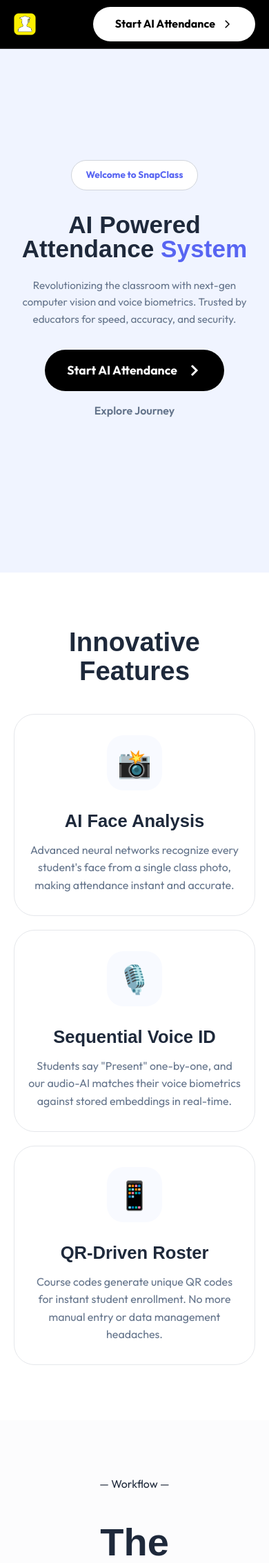
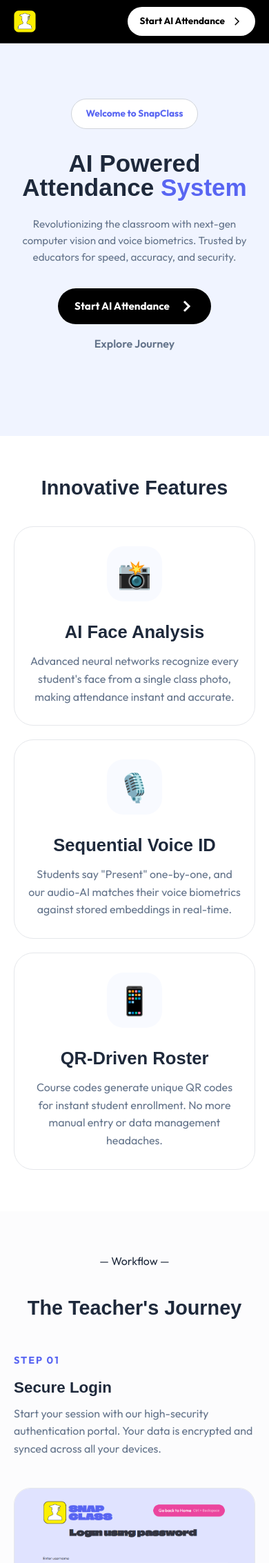
Before and after one commit to ritikasainii1234-cloud/snapclass-Landing_Page, a Flask app: page / in a window 390 px wide. Shown: the top 2266 px of the page at 69% size. Run offline with Flask 3, Linux system fonts and the light colour scheme; some web fonts are replaced.

Commit message:
initial changes

```diff
--- a/static/css/style.css
+++ b/static/css/style.css
@@ -18,24 +18,27 @@
     box-sizing: border-box;
 }
 
+html, body {
+    overflow-x: hidden;
+    max-width: 100%;
+}
+
 body {
     background-color: var(--bg-main);
     color: var(--text-dark);
     font-family: 'Outfit', sans-serif;
     line-height: 1.6;
-    overflow-x: hidden;
 }
 
-h1,
-h2,
-h3,
-h4 {
+h1, h2, h3, h4 {
     font-family: 'Climate Crisis', sans-serif;
     line-height: 1.1;
     word-wrap: break-word;
 }
 
-/* Navbar */
+/* =====================
+   NAVBAR
+   ===================== */
 .navbar {
     display: flex;
     justify-content: space-between;
@@ -100,7 +103,9 @@ h4 {
     background-color: #f0f0f0;
 }
 
-/* Hero Section */
+/* =====================
+   HERO
+   ===================== */
 .hero {
     min-height: 90vh;
     display: flex;
@@ -110,6 +115,7 @@ h4 {
     text-align: center;
     padding: 120px 40px;
     background-color: #f0f4ff;
+    position: relative;
 }
 
 .badge {
@@ -176,7 +182,7 @@ h4 {
     font-weight: 600;
 }
 
-/* Floating Cards Simplified */
+/* Floating Cards */
 .floating-card {
     position: absolute;
     width: 320px;
@@ -210,27 +216,9 @@ h4 {
     bottom: 15%;
 }
 
-
-/* Integrated Logos */
-.integrated {
-    margin-top: 40px;
-    text-align: center;
-}
-
-.integrated p {
-    font-size: 0.9rem;
-    color: var(--text-muted);
-    margin-bottom: 20px;
-}
-
-.logo-strip {
-    display: flex;
-    gap: 30px;
-    align-items: center;
-    justify-content: center;
-}
-
-/* Features Section */
+/* =====================
+   FEATURES
+   ===================== */
 .features {
     padding: 120px 80px;
     background-color: white;
@@ -281,7 +269,9 @@ h4 {
     line-height: 1.6;
 }
 
-/* Teacher Flow Section */
+/* =====================
+   TEACHER / STUDENT FLOW
+   ===================== */
 .teacher-flow {
     padding: 120px 80px;
 }
@@ -342,7 +332,9 @@ h4 {
     transform: scale(1.02);
 }
 
-/* Tech Stack */
+/* =====================
+   TECH STACK
+   ===================== */
 .tech-stack {
     padding: 80px 40px;
     background-color: #7c4dff;
@@ -392,6 +384,11 @@ h4 {
     align-items: center;
     justify-content: center;
     font-size: 1.8rem;
+    flex-shrink: 0;
+}
+
+.tech-info {
+    flex: 1;
 }
 
 .tech-card h4 {
@@ -419,7 +416,9 @@ h4 {
     margin-top: 10px;
 }
 
-/* Footer Section */
+/* =====================
+   PURPLE CTA SECTION
+   ===================== */
 .purple-section {
     background-color: var(--primary);
     color: white;
@@ -452,7 +451,9 @@ h4 {
     display: inline-block;
 }
 
-/* Main Footer */
+/* =====================
+   FOOTER
+   ===================== */
 .main-footer {
     padding: 100px 80px 40px;
     background-color: #000000;
@@ -517,8 +518,9 @@ h4 {
     font-weight: 500;
 }
 
-/* Mobile Responsiveness Improvements */
-
+/* =====================
+   RESPONSIVE — 1200px
+   ===================== */
 @media (max-width: 1200px) {
     .navbar {
         padding: 12px 40px;
@@ -533,20 +535,22 @@ h4 {
     }
 
     .features,
-    .teacher-flow,
+    .teacher-flow {
+        padding: 80px 40px;
+    }
+
     .tech-stack,
     .purple-section {
         padding: 80px 40px;
     }
 }
 
+/* =====================
+   RESPONSIVE — 1024px
+   ===================== */
 @media (max-width: 1024px) {
     .hero h1 {
         font-size: 3.5rem;
-    }
-
-    .tech-grid {
-        grid-template-columns: 1fr;
     }
 
     .flow-step {
@@ -559,7 +563,7 @@ h4 {
     }
 
     .tech-stack {
-        padding: 50px 20px;
+        padding: 50px 24px;
         border-radius: 40px;
         margin: 20px;
     }
@@ -574,25 +578,37 @@ h4 {
     }
 }
 
+/* =====================
+   RESPONSIVE — 768px
+   ===================== */
 @media (max-width: 768px) {
+
+    /* Navbar */
+    .navbar {
+        padding: 10px 20px;
+    }
+
     .navbar .logo-text {
         display: none;
-    }
-
-    .navbar {
-        padding: 10px 20px;
     }
 
     .nav-links {
         display: none;
     }
 
+    .btn-pill {
+        padding: 10px 18px;
+        font-size: 0.85rem;
+    }
+
+    /* Hero */
     .hero {
-        padding: 60px 20px;
+        min-height: auto;
+        padding: 80px 20px 60px;
     }
 
     .hero h1 {
-        font-size: 2.8rem;
+        font-size: clamp(2rem, 8vw, 2.8rem);
     }
 
     .hero p {
@@ -602,6 +618,7 @@ h4 {
 
     .hero-actions {
         flex-direction: column;
+        align-items: stretch;
         gap: 16px;
     }
 
@@ -609,15 +626,20 @@ h4 {
         padding: 16px 32px;
         width: 100%;
         justify-content: center;
+        font-size: 1rem;
     }
 
-    .features,
-    .teacher-flow {
-        padding: 80px 20px;
+    .link-action {
+        text-align: center;
+    }
+
+    /* Features */
+    .features {
+        padding: 60px 20px;
     }
 
     .features h2 {
-        font-size: 2.4rem;
+        font-size: clamp(1.8rem, 7vw, 2.4rem);
         margin-bottom: 40px;
     }
 
@@ -627,24 +649,40 @@ h4 {
     }
 
     .feature-card {
-        padding: 30px 20px;
-        border-radius: 30px;
+        padding: 36px 24px;
+        border-radius: 28px;
     }
 
-    .flow-step {
+    /* Flow Steps */
+    .teacher-flow {
+        padding: 60px 20px;
+    }
+
+    .teacher-flow h2 {
+        font-size: clamp(1.8rem, 7vw, 2.4rem) !important;
+        margin-bottom: 48px !important;
+    }
+
+    .flow-step,
+    .flow-step:nth-child(even) {
         flex-direction: column !important;
-        gap: 20px;
+        gap: 24px;
         margin-bottom: 60px;
     }
 
+    .flow-content,
     .flow-image {
-        width: 100%;
-        flex: none;
-        border-radius: 20px;
+        width: 100% !important;
+        flex: none !important;
+        max-width: 100% !important;
+    }
+
+    .flow-image {
+        border-radius: 24px;
     }
 
     .flow-content h3 {
-        font-size: 1.8rem;
+        font-size: clamp(1.5rem, 6vw, 1.8rem);
         margin-bottom: 12px;
     }
 
@@ -653,72 +691,115 @@ h4 {
         margin-bottom: 20px;
     }
 
+    /* Tech Stack */
     .tech-stack {
-        padding: 60px 20px;
-        margin: 20px;
-        border-radius: 40px;
+        padding: 48px 20px;
+        margin: 16px;
+        border-radius: 32px;
     }
 
     .tech-stack h2 {
-        font-size: 2.4rem;
+        font-size: clamp(1.8rem, 7vw, 2.2rem);
+    }
+
+    .tech-grid {
+        grid-template-columns: 1fr;
+        gap: 12px;
+        margin-top: 24px;
     }
 
     .tech-card {
-        padding: 20px;
-        flex-direction: column;
-        text-align: center;
-        gap: 15px;
-    }
-
-    .t-icon {
-        margin: 0 auto;
+        flex-direction: row;
+        align-items: flex-start;
+        text-align: left;
+        padding: 20px 16px;
+        border-radius: 20px;
+        gap: 16px;
     }
 
     .tech-tag {
         position: relative;
         top: 0;
         right: 0;
-        margin-top: 10px;
+        margin-top: 8px;
         display: inline-block;
     }
 
+    /* Purple CTA */
     .purple-section {
-        padding: 60px 20px;
-        margin: 20px;
-        border-radius: 40px;
+        padding: 60px 24px;
+        margin: 16px;
+        border-radius: 36px;
     }
 
     .purple-section h2 {
-        font-size: 2rem;
+        font-size: clamp(1.6rem, 6vw, 2rem);
+    }
+
+    .purple-section p {
+        font-size: 1rem;
     }
 
     .btn-white {
         padding: 16px 32px;
         width: 100%;
+        display: block;
     }
 
+    /* Footer */
     .main-footer {
         padding: 60px 20px 30px;
     }
 
     .main-footer .footer-grid {
         grid-template-columns: 1fr;
-        gap: 40px;
+        gap: 36px;
         text-align: center;
         margin-bottom: 40px;
     }
 
     .footer-brand p {
         max-width: 100%;
+        margin: 0 auto;
+    }
+
+    .footer-brand .logo {
+        justify-content: center;
     }
 }
 
+/* =====================
+   RESPONSIVE — 480px
+   ===================== */
 @media (max-width: 480px) {
     .hero h1 {
-        font-size: 2.2rem;
+        font-size: clamp(1.7rem, 9vw, 2.2rem);
     }
 
     .hero p {
         font-size: 0.95rem;
     }
+
+    .feature-card {
+        padding: 28px 20px;
+    }
+
+    .flow-content h3 {
+        font-size: 1.4rem;
+    }
+
+    .tech-stack {
+        margin: 12px;
+        padding: 40px 16px;
+    }
+
+    .purple-section {
+        margin: 12px;
+        padding: 48px 16px;
+    }
+
+    .btn-cta {
+        font-size: 0.95rem;
+        padding: 14px 24px;
+    }
 }
```
